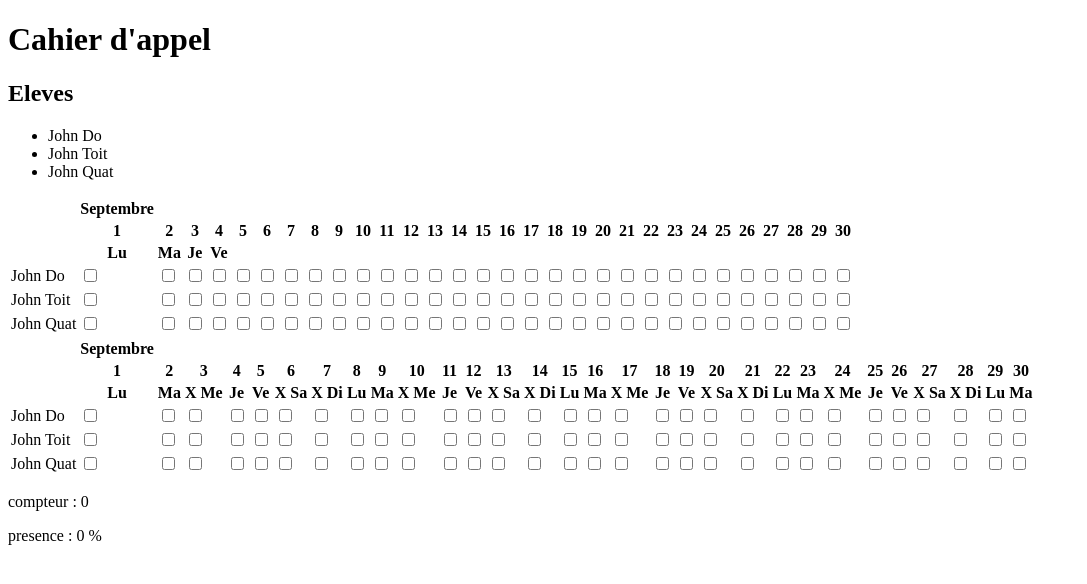
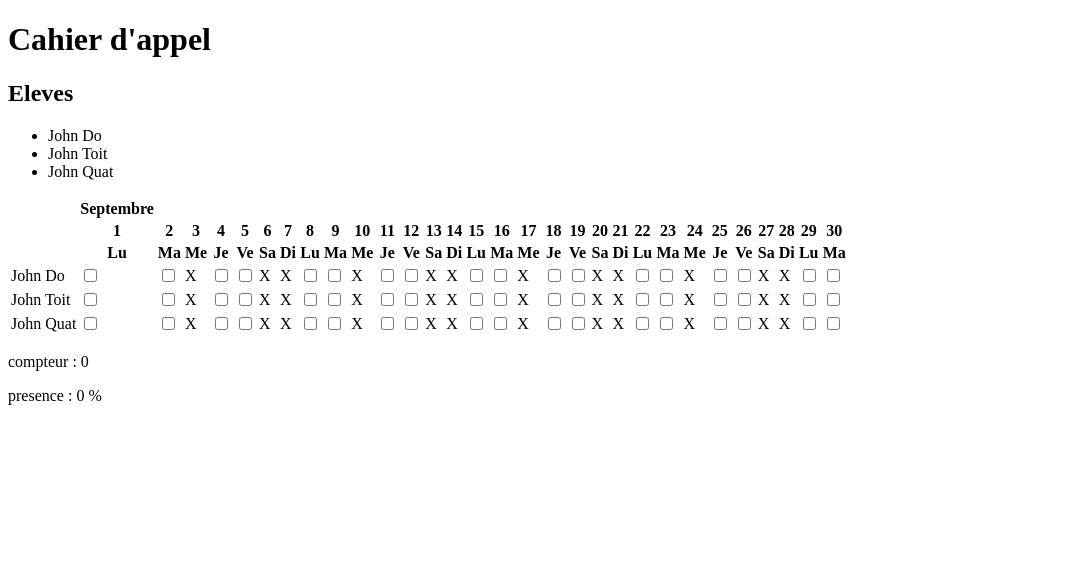
Before and after one commit to Remy-P78/ListeAppel, an Angular app: page / in a window 1280 px wide. Shown: the top 584 px of the page, without its empty margins (0-1087 px from the left). Built offline with nearby package versions, Linux system fonts and the light colour scheme.

Commit message:
0.5 tab jour&date

```diff
--- a/src/app/components/calendrier/calendrier.component.html
+++ b/src/app/components/calendrier/calendrier.component.html
@@ -1,25 +1,11 @@
-<!-- <form>
-  <div *ngFor="let nom of liste">
-    <label>{{ nom }}</label>
-      <input *ngFor="let date of calendrier" type="checkbox" (change)="onCheck($event)">
-  </div>
-</form> -->
 
-<!-- <h2>Lundi</h2> -->
 
-<!-- <label for="matin">matin</label>
-<input type="checkbox" id="matin" (change)="onCheck($event)">
-<label for="aprem">aprem</label>
-<input type="checkbox" id="aprem" (change)="onCheck($event)">
-
-<h2>Mardi</h2>
-
-<label for="matin" >matin</label>
+<!-- <label for="matin" >matin</label>
 <input type="checkbox" id="matin" [(ngModel)]="coche" (change)="onCoche()">
 <label for="aprem">aprem</label>
-<input type="checkbox" id="aprem" [(ngModel)]="coche" (change)="onCoche()"> -->
+<input type="checkbox" id="aprem" [(ngModel)]="coche" (change)="onCoche()">  -->
 
-<table>
+<!-- <table>
   <thead>
     <tr>
       <th></th>
@@ -42,7 +28,7 @@
       </td>
     </tr>
   </tbody>
-</table>
+</table> -->
 
 <table>
   <thead>
@@ -57,20 +43,22 @@
      <tr>
       <th></th>
       <ng-container *ngFor="let jour of jours1a30; let i = index">
-        <th *ngIf="calendrier.includes(jourSemaine[i % 7])">
+        <!-- <th *ngIf="calendrier.includes(jourSemaine[i % 7])">
           {{ jourSemaine[i % 7] }}
         </th>
         <th *ngIf="!calendrier.includes(jourSemaine[i % 7])">
           X {{ jourSemaine[i % 7] }}
-        </th>
+        </th> -->
+        <th>{{ jourSemaine[i % 7] }}</th>
       </ng-container>
     </tr>
   </thead>
   <tbody>
-    <tr *ngFor="let personne of liste">
+    <tr *ngFor="let personne of liste" >
       <td>{{ personne }}</td>
-      <td *ngFor="let jour of jours1a30">
-        <input type="checkbox" (change)="onCheck($event)" />
+      <td *ngFor="let jour of jours1a30 let i = index">
+        <input *ngIf="calendrier.includes(jourSemaine[i % 7])" type="checkbox" (change)="onCheck($event)" />
+        <span *ngIf="!calendrier.includes(jourSemaine[i % 7])">X</span>
       </td>
     </tr>
   </tbody>
```
